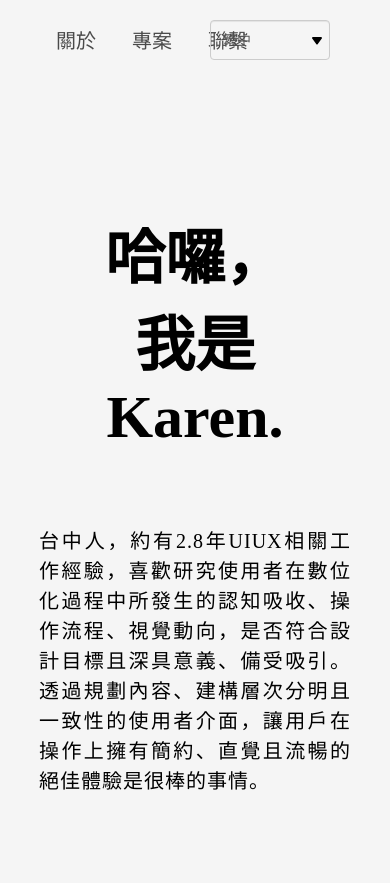
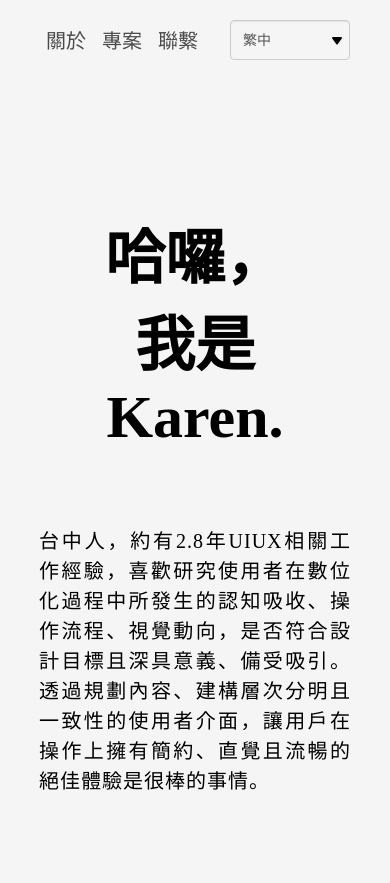
Before and after one commit to cloudygather/kkspace, a plain HTML site: page cv_tc.html in a window 390 px wide. Shown: the top 883 px of the page. Drawn offline with nearby package versions, Linux system fonts and the light colour scheme.

Commit message:
0112 調整menu

```diff
--- a/cv_tc.html
+++ b/cv_tc.html
@@ -33,9 +33,9 @@
 <nav class="nav_mobile">
 
     <ul>
-        <a href="#about_mobile"><input type="button" class="menu" value="關於"></a>
-        <a href="#container_mobile"><input type="button" class="menu" value="專案"></a>
-        <a href="#contact_mobile"><input type="button" class="menu" value="聯繫"></a>
+        <a href="#about_mobile"><input type="button" class="menu_mobile" value="關於"></a>
+        <a href="#container_mobile"><input type="button" class="menu_mobile" value="專案"></a>
+        <a href="#contact_mobile"><input type="button" class="menu_mobile" value="聯繫"></a>
         <form>
            <select class="form-control info-select" name="selectURL" onchange="window.location.href=this.form.selectURL.options[this.form.selectURL.selectedIndex].value" >
                <option value="cv_tc.html">繁中</option>
--- a/style.css
+++ b/style.css
@@ -63,6 +63,17 @@ nav{
 
   .menu:hover{
     color:#2554A4;
+  }
+
+  .menu_mobile{
+    color:#4a4a4a;
+    margin: 8px 0;
+    font-size: 20px;
+    border-style: hide;
+    border:2px white none;
+    background-color: #f5f5f5;
+    cursor: pointer;
+    font-size: 20px;
   }
 
   a{
@@ -280,8 +291,8 @@ nav{
     border:none ;
     color:#4a4a4a;
     padding: 15px;
+  }
 
-  }
 
   article {
     font-size: 24px;
@@ -294,7 +305,7 @@ nav{
 
   .form-control {
       position: absolute;
-      right:60px;
+      right:40px;
       top:20px;
       font-size:14px;
       width:120px;
```
